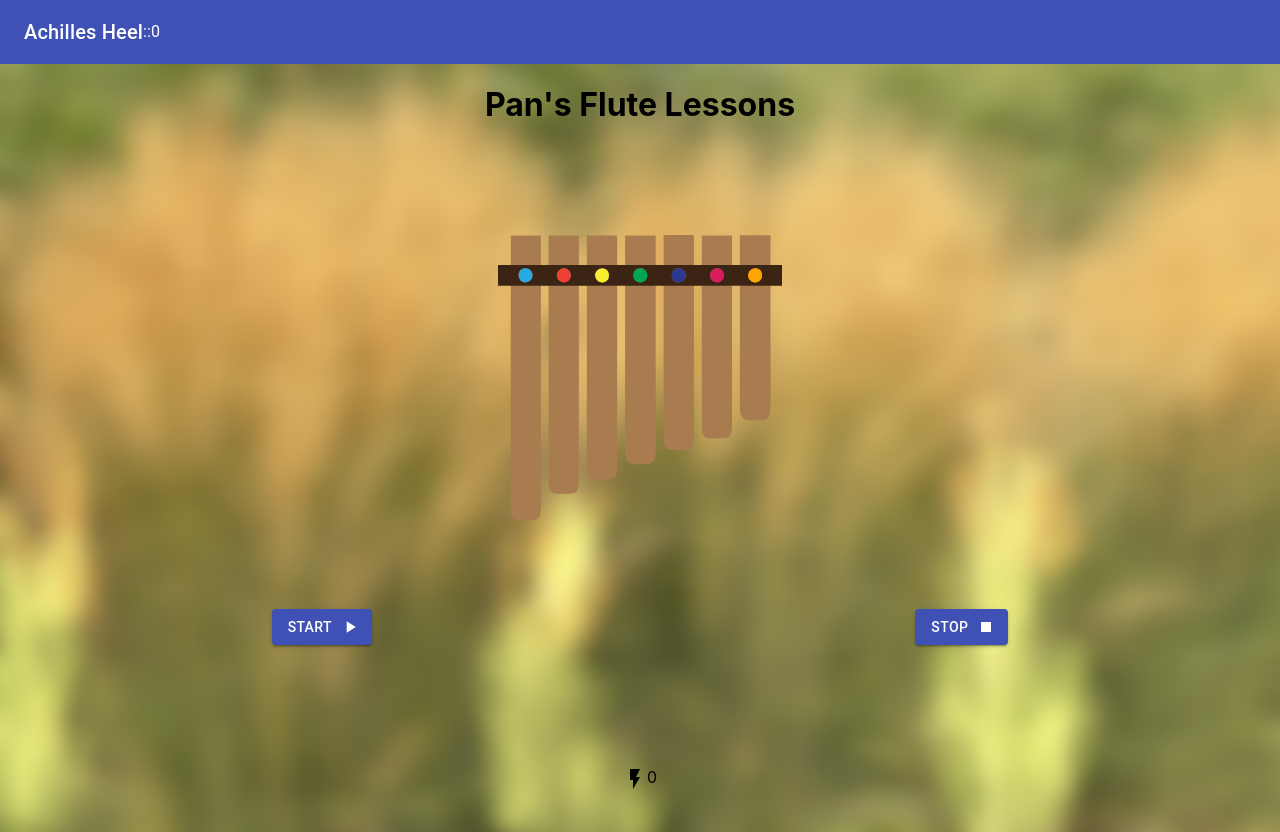
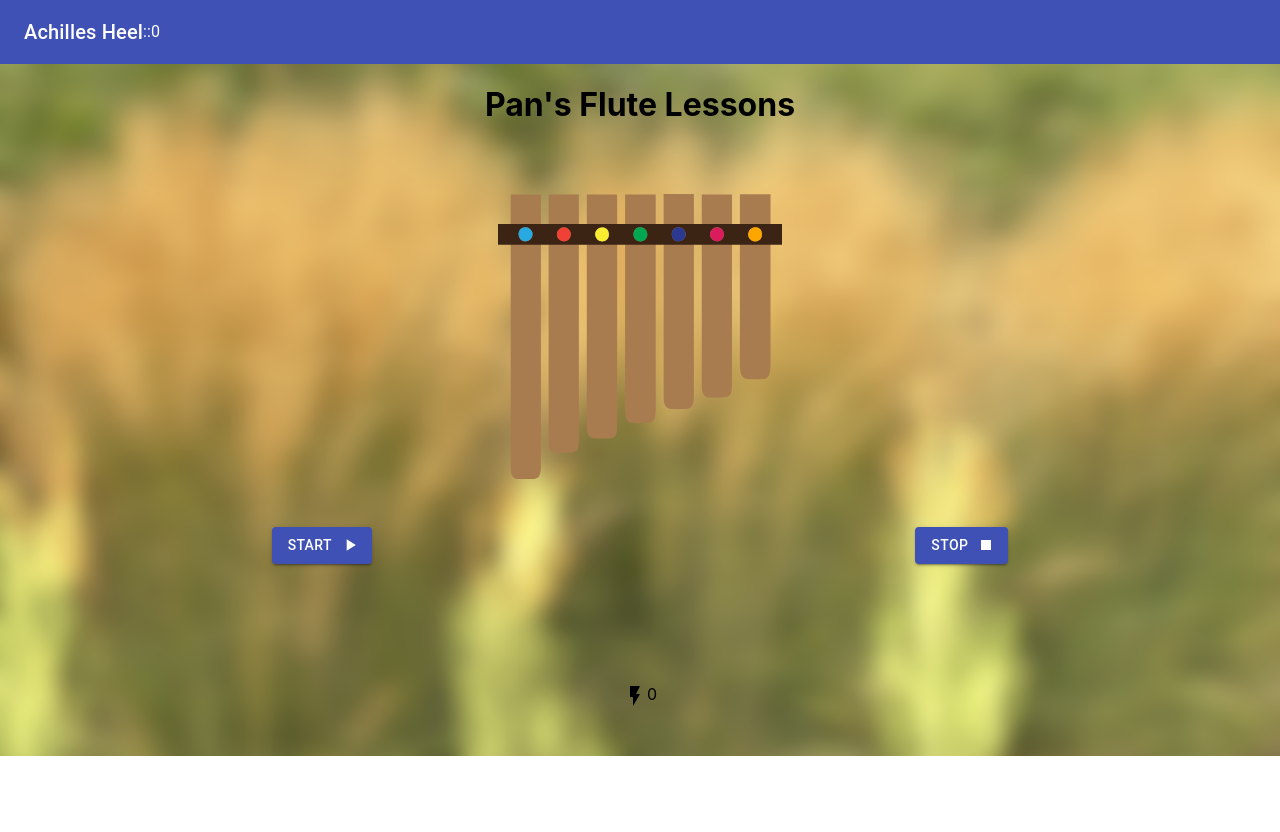
Before and after one commit to erin-smith/Achilles-heel, a React (Create React App) app in the folder client/: page /panflute in a window 1280 px wide. After the commit the page ends 800 px from the top, so only its background shows below. Built offline with nearby package versions, Linux system fonts and the light colour scheme; no server answers; the HTML template or start-up script is replaced by a standard one.

Commit message:
fix display

```diff
--- a/client/src/pages/PanFlute/index.js
+++ b/client/src/pages/PanFlute/index.js
@@ -27,12 +27,16 @@ import G4 from "../../assets/sounds/Flute.G4.mp3";
 const styles = {
   container: {
     backgroundImage: `url(${grassyreeds})`,
-    backgroundSize: "cover",
-    marginLeft: "0vw",
-    height: "96vh"
+    backgroundSize: "cover"
   },
   pipes: {
     backgroundImage: "radial-gradient(white,green)"
+  },
+  footer: {
+    paddingBottom: "3em"
+  },
+  output: {
+    height: "10vh"
   }
 };
 
@@ -270,7 +274,7 @@ function PanFlute() {
   }
 
   return (
-    <Grid className="container" style={styles.container} container direction="row" justify="flex-start" alignItems="flex-start" disableGutters>
+    <Grid className="container" style={styles.container} container direction="column" justify="flex-start" alignItems="flex-start" disableGutters>
       <Grid item xs={12} container justify="center" alignItems="center">
         <h1>Pan&apos;s Flute Lessons</h1>
       </Grid>
@@ -304,9 +308,9 @@ function PanFlute() {
         <Button onClick={stop} variant="contained" color="primary" endIcon={<StopIcon />}>Stop</Button>
       </Grid>
       <Grid item xs={12} container direction="column" justify="center" alignItems="center">
-        <h2>{ log }</h2>
+        <h2 style={styles.output}>{ log }</h2>
       </Grid>
-      <Grid item xs={12} container justify="center" alignItems="flex-start">
+      <Grid style={styles.footer} item xs={12} container justify="center" alignItems="flex-start">
         <FlashOnIcon />
         {runningScore}
       </Grid>
```
